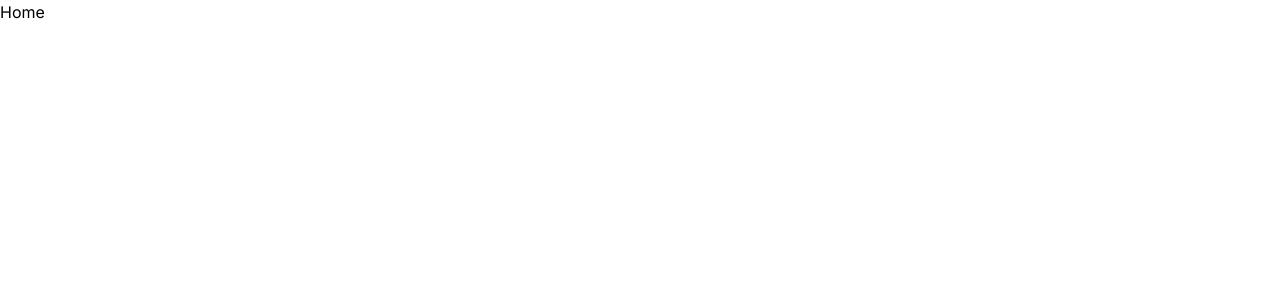
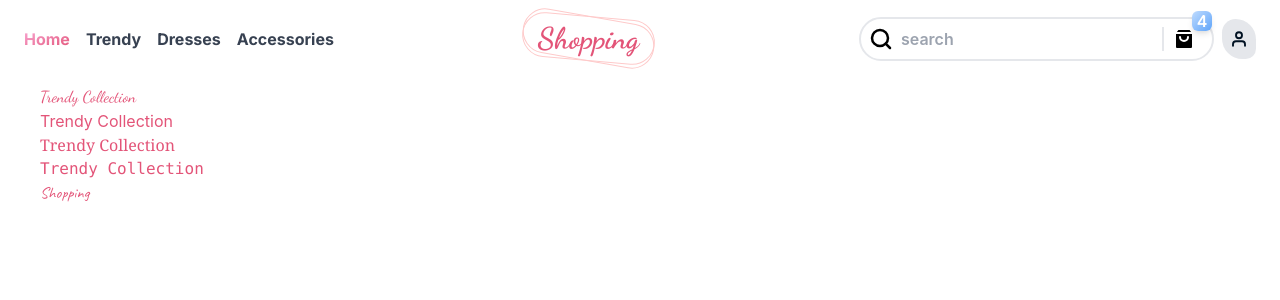
Before and after one commit to Papunidze/E-Commerce, a Next.js app: page / in a window 1280 px wide. Shown: the top 300 px of the page. Built offline with nearby package versions, Linux system fonts and the light colour scheme.

Commit message:
feat:navbar

```diff
--- a/app/globals.css
+++ b/app/globals.css
@@ -1,8 +1,17 @@
 @import url("https://fonts.googleapis.com/css2?family=Roboto+Condensed&display=swap");
+@import url("https://fonts.googleapis.com/css2?family=Caveat:wght@400..700&family=Dancing+Script:wght@400..700&display=swap");
 
 @tailwind base;
 @tailwind components;
 @tailwind utilities;
+
+body {
+  margin: 0;
+  padding: 0;
+  -webkit-font-smoothing: antialiased;
+  -moz-osx-font-smoothing: grayscale;
+  color: #001122;
+}
 
 @font-face {
   font-family: "BOG";
--- a/app/layout.tsx
+++ b/app/layout.tsx
@@ -1,6 +1,7 @@
 import type { Metadata } from "next";
 import { Inter } from "next/font/google";
 import "./globals.css";
+import TopBar from "@/components/shared/TopBar";
 
 const inter = Inter({ subsets: ["latin"] });
 
@@ -16,7 +17,16 @@ export default function RootLayout({
 }>) {
   return (
     <html lang="en">
-      <body className={inter.className}>{children}</body>
+      <body
+        className={`${inter.className} max-w-screen-2xl h-screen max-h-[-webkit-fill-available] overflow-auto m-auto`}
+      >
+        <TopBar />
+        <main className="w-full">
+          <section className="apply flex  flex-1 flex-col items-center bg-dark-1 px-6 pb-8 pt-2 max-md:pb-32 sm:px-10">
+            <div className="w-full overflow-auto ">{children}</div>
+          </section>
+        </main>
+      </body>
     </html>
   );
 }
--- a/app/page.tsx
+++ b/app/page.tsx
@@ -1,5 +1,11 @@
-import Image from "next/image";
-
 export default function Home() {
-  return <div>Home</div>;
+  return (
+    <div>
+      <h1 className="text-primary font-dancing">Trendy Collection</h1>
+      <h1 className="text-primary font-sans">Trendy Collection</h1>
+      <h1 className="text-primary font-serif">Trendy Collection</h1>
+      <h1 className="text-primary font-mono">Trendy Collection</h1>
+      <h1 className="text-primary font-caveat">Shopping</h1>
+    </div>
+  );
 }
--- /dev/null
+++ b/components/shared/TopBar.tsx
@@ -0,0 +1,89 @@
+"use client";
+
+import React, { useState } from "react";
+import Link from "next/link";
+import { usePathname } from "next/navigation";
+import { User, ShoppingBag, Search } from "react-feather";
+
+const TopBar = () => {
+  const pathname = usePathname();
+  const [hoveredSpan, setHoveredSpan] = useState<String | null>(null);
+
+  const navItems = [
+    { href: "/", label: "Home" },
+    { href: "/CreateUser", label: "Trendy" },
+    { href: "/ClientMember", label: "Dresses" },
+    { href: "/Member", label: "Accessories" },
+  ];
+
+  const isActive = (href: string) => pathname === href;
+
+  return (
+    <header className="">
+      <nav className="container mx-auto flex items-center justify-between py-4 px-6  ">
+        <div className="flex items-center gap-4">
+          {navItems.map(({ href, label }) => (
+            <Link href={href} key={href} className="relative inline-block">
+              <span
+                className={`text-gray-700 font-bold hover:text-gray-700 ${
+                  isActive(href) &&
+                  "bg-gradient-to-tl text-transparent from-primary to-primary-light bg-clip-text"
+                }`}
+                onMouseEnter={() => setHoveredSpan(label)}
+                onMouseLeave={() => setHoveredSpan(null)}
+              >
+                {label}
+                <div
+                  className={`absolute w-8 h-2 rounded-lg bg-gradient-to-tl from-blue-400 to-blue-200 shadow-inner ${
+                    hoveredSpan === label ? "opacity-100" : "opacity-0"
+                  } animate-bounce`}
+                ></div>
+              </span>
+            </Link>
+          ))}
+        </div>
+        <h1 className="text-3xl font-bold text-primary font-dancing relative px-4 cursor-pointer">
+          Shopping
+          <span
+            className="absolute w-full left-0 h-full bg-transparent border-[1px] border-red-200 rounded-full rotate-[5deg]"
+            aria-hidden="true"
+          ></span>
+          <span
+            className="absolute w-full left-0 h-full bg-transparent border-[1px]  border-red-200 rounded-full rotate-[10deg]"
+            aria-hidden="true"
+          ></span>
+        </h1>
+        <div className="ml-4 flex gap-2 items-center justify-center">
+          <div className="border-2 border-gray-200 flex rounded-full px-2 py-2 gap-2 items-center relative">
+            <Search strokeWidth={2.5} color="black" />
+            <div className="flex gap-2">
+              <input
+                placeholder="search"
+                className="outline-none font-sans font-semibold  "
+              />
+              <div className="px-2 border-l-2 border-gray-200 relative">
+                <ShoppingBag fill="black" color="white" />
+              </div>
+            </div>
+            <span
+              className="absolute right-0 top-0 bg-gradient-to-tl from-blue-400 to-blue-200 w-5 h-5 rounded-md text-white font-semibold text-center flex items-center justify-center -translate-y-2 shadow-md"
+              aria-hidden="true"
+            >
+              4
+            </span>
+          </div>
+          <div className="group">
+            <Link
+              href="?flow=auth"
+              className="bg-gray-200 p-2 flex items-center justify-center rounded-tl-2xl rounded-tr-3xl rounded-bl-3xl rounded-br-xl cursor-pointer"
+            >
+              <User width={18} strokeWidth={2.5} />
+            </Link>
+          </div>
+        </div>
+      </nav>
+    </header>
+  );
+};
+
+export default TopBar;
--- a/tailwind.config.ts
+++ b/tailwind.config.ts
@@ -27,7 +27,6 @@ module.exports = {
         "pink-white": "linear-gradient(to bottom, #f660ff, #fe8aad)",
       },
       fontFamily: {
-        fontFamily: {
         sans: [
           "-apple-system",
           "BlinkMacSystemFont",
@@ -50,7 +49,8 @@ module.exports = {
           "Courier New",
           "monospace",
         ],
-        },
+        dancing: ['"Dancing Script"', "cursive"],
+        caveat: ['"Caveat"', "cursive"],
       },
       fontSize: {
         xs: "0.75rem",
```
Also changed, not shown: package.json (+6 -4 lines), 1 other file (tests, documents, lock files or other folders). Lines whose indentation alone changed are shown as unchanged.
